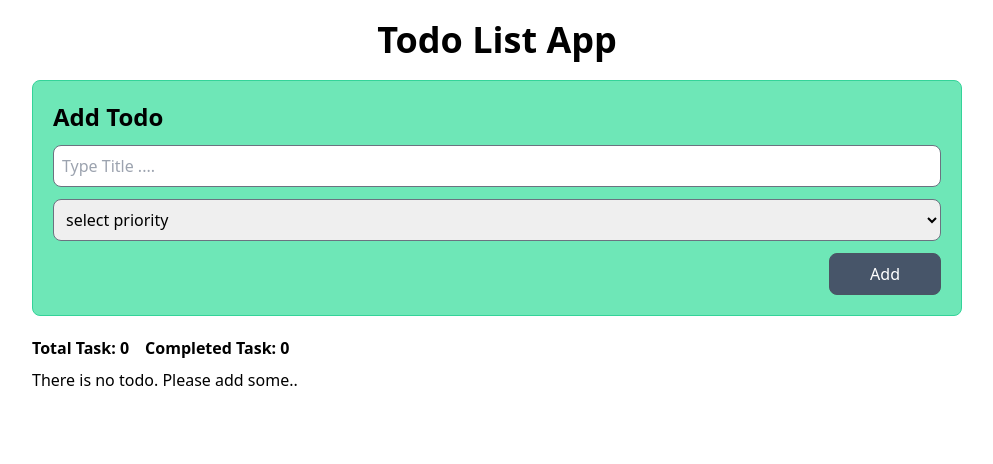
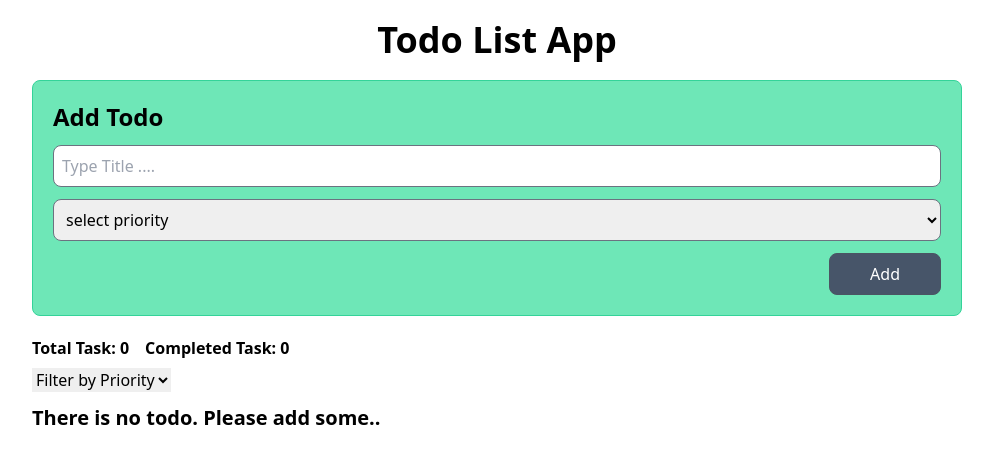
Before and after one commit to Rashed1879/todo-list-app, a React (Vite) app: page / in a window 1280 px wide. Shown: the top 464 px of the page, without its empty margins (143-1136 px from the left). Built offline with nearby package versions, Linux system fonts and the light colour scheme.

Commit message:
added filtering option based on priority

```diff
--- a/src/components/TodoList/TodoList.jsx
+++ b/src/components/TodoList/TodoList.jsx
@@ -1,16 +1,52 @@
-import { useContext } from 'react';
+import { useContext, useEffect, useState } from 'react';
 import Todo from '../Todo/Todo';
 import { TodoContext } from '../../provider/TodoContext';
 
 const TodoList = () => {
 	const [todos] = useContext(TodoContext);
+	const [filteredTodos, setFilteredTodos] = useState(todos);
+
+	useEffect(() => {
+		setFilteredTodos(todos);
+	}, [todos]);
+
+	const handleFilter = (filterAs) => {
+		if (filterAs === 'all') {
+			setFilteredTodos(todos);
+		} else {
+			const filteredData = todos.filter(
+				(todo) => todo.priority === filterAs
+			);
+			setFilteredTodos(filteredData);
+		}
+	};
+
 	return (
 		<>
 			<div className="space-y-3">
-				{todos.length >= 1 ? (
-					todos.map((todo) => <Todo key={todo.id} todo={todo} />)
+				<div>
+					<select
+						name="filter"
+						defaultValue=""
+						onChange={(e) => handleFilter(e.target.value)}
+					>
+						<option value="" disabled>
+							Filter by Priority
+						</option>
+						<option value="all">All</option>
+						<option value="low">Low</option>
+						<option value="medium">Medium</option>
+						<option value="high">High</option>
+					</select>
+				</div>
+				{filteredTodos.length >= 1 ? (
+					filteredTodos.map((todo) => (
+						<Todo key={todo.id} todo={todo} />
+					))
 				) : (
-					<p>There is no todo. Please add some..</p>
+					<p className="text-xl font-bold">
+						There is no todo. Please add some..
+					</p>
 				)}
 			</div>
 		</>
```
